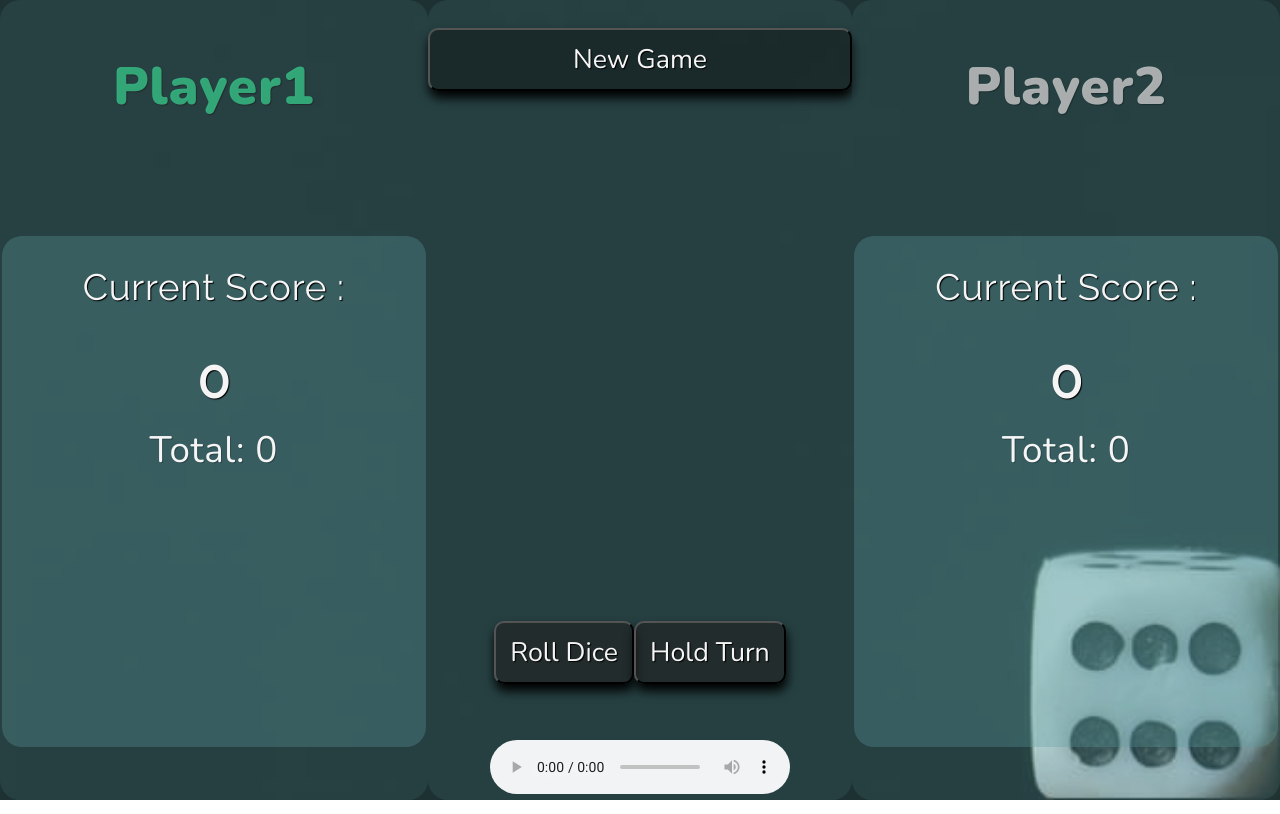
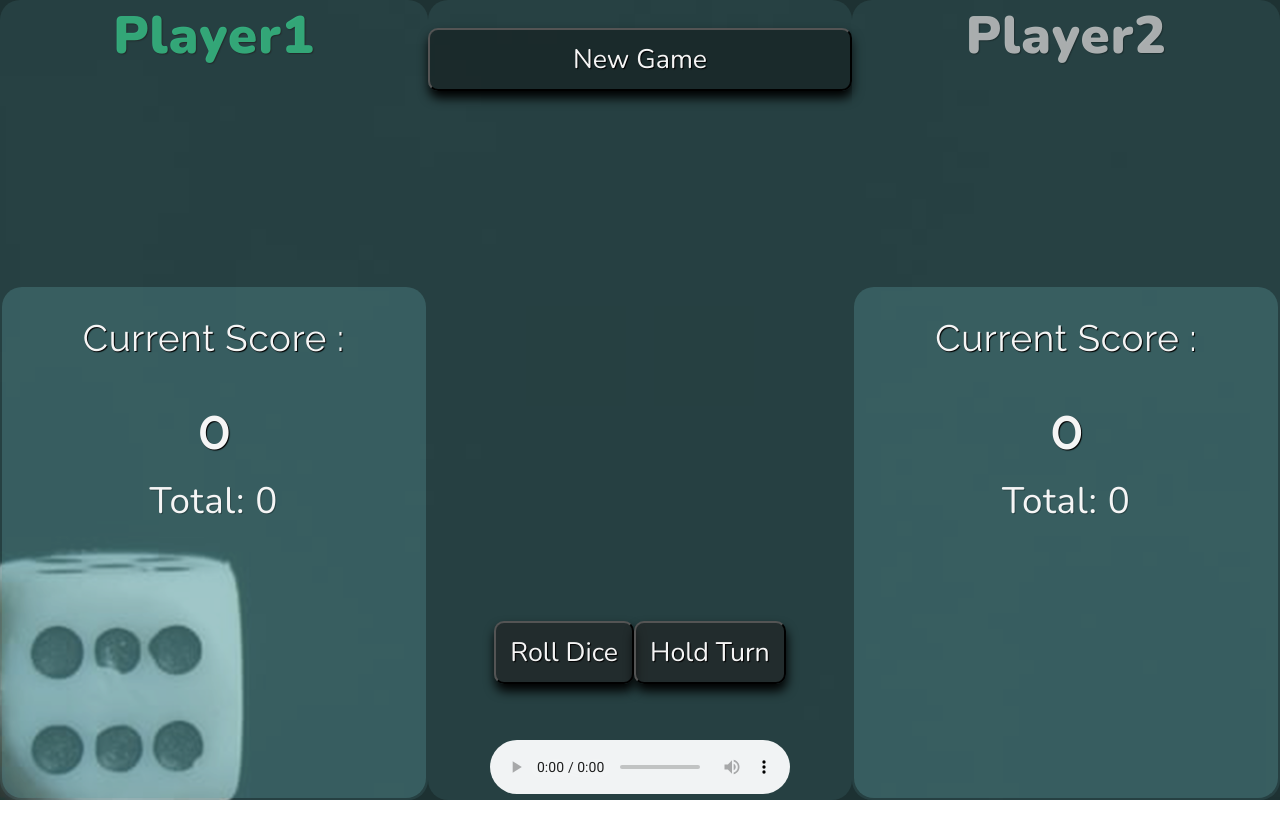
Before and after one commit to dankarger/Dice-game, a React (Create React App) app: page / in a window 1280 px wide. Built offline with nearby package versions, Linux system fonts and the light colour scheme; a web font is replaced by a local one.

Commit message:
add flip background image

```diff
--- a/src/Components/Player/Player.css
+++ b/src/Components/Player/Player.css
@@ -5,7 +5,7 @@
     /*background: rgba(95, 158, 160, 0.31);*/
     /*border-radius: 20px;*/
     display: flex;
-    justify-content: space-around;
+    justify-content: space-between;
     align-items: center;
     flex-direction: column;
     /*font-family: 'Raleway', sans-serif;*/
--- a/src/Pages/DiceGame.css
+++ b/src/Pages/DiceGame.css
@@ -9,29 +9,49 @@
     /*background:url('../../public/assets/images/dice-back.png')no-repeat center center/cover;*/
     background: rgba(95, 158, 160, 0.31);
     /*position: relative;*/
-    z-index: 1;
+    z-index: 100;
 /*/assets/images/dice-back.png*/
 }
 
 .DiceGame-content::after {
-    content: '';
+    /*content: '';*/
+    /*background:url('../../public/assets/images/background8.jpeg')no-repeat center center/cover;*/
+    /*background:url('../../public/assets/images/background9.jpeg')no-repeat center center/cover;*/
+    /*!*background:url('../../public/assets/images/background11.jpeg')no-repeat center center/cover;*!*/
+    /*background: rgba(95, 158, 160, 0.31);*/
 
-    background:url('../../public/assets/images/background8.jpeg')no-repeat center center/cover;
-    background:url('../../public/assets/images/background9.jpeg')no-repeat center center/cover;
-    background:url('../../public/assets/images/background11.jpeg')no-repeat center center/cover;
+    /*position: absolute;*/
+    /*width: 100vw;*/
+    /*height: 100%;*/
+    /*z-index:3;*/
+    /*top:0;*/
+    /*left:0;*/
+}
 
-
-
+.DiceGame-background-img-div{
+    background:url('../../public/assets/images/background11-flip.png')no-repeat center center/cover;
     position: absolute;
-    width: 100%;
-    height: 100%;
-    z-index: -10;
+    width: 100vw;
+    height: 100vh;
+    z-index: 2;
     top:0;
     left:0;
 }
 
 
+.DiceGame-background-img-div::before {
+    content: '';
+    background: rgba(95, 158, 160, 0.31);
+    position: absolute;
+    width: 100vw;
+    height: 100%;
+    z-index: -10;
+    top: 0;
 
+    left:0;
+
+
+}
 .DiceGame-board-div {
     width:100%;
     height:100%;
@@ -41,6 +61,9 @@
     font-family: 'Nunito', sans-serif;
 
 
+}
+.flip {
+    transform: scaleX(-1);
 }
 
 .DiceGame-header {
@@ -55,3 +78,26 @@
     letter-spacing: 4px;
     display: none;
 }
+.DiceGame-winning-message {
+    /*display: none;*/
+    justify-content: center;
+    align-items: center;
+    position: absolute;
+    top:0;
+    width:100vw;
+    height:100%;
+    background: rgba(0, 0, 0, 0.38);
+    transition: 1s e;
+    color:whitesmoke;
+    z-index: 200;
+}
+.DiceGame-winning-message-show {
+ display: flex;
+
+
+}
+.DiceGame-winning-message h1 {
+    font-weight: 900;
+    /*font-size: calc(10rem * 35vw);*/
+    letter-spacing: 5px;
+}
--- a/src/Pages/DiceGame.jsx
+++ b/src/Pages/DiceGame.jsx
@@ -64,12 +64,10 @@ class DiceGame extends React.Component {
     }
 
     doubleSix=()=>{
-        console.log('66');
         const currentPlayer= this.getCurrentPlayer()
         currentPlayer.currentScore=0;
         this.updatePlayersStates()
         this.switchTurn()
-
     }
     checkWin=()=>{
         const{targetScore,player1,player2}=this.state
@@ -84,6 +82,7 @@ class DiceGame extends React.Component {
         this.setState({message:winner +" is the Winner",
             gameOver:true}
             )
+
     }
     updatePlayersStates =()=>{
         this.setState({
@@ -97,7 +96,6 @@ class DiceGame extends React.Component {
             this.setState(
                 {dicesResult:result}
             )
-            console.log(this.state.dicesResult)
             if(result===[6,6] || result[0]+result[1]===6) return this.doubleSix();
             const currentPlayer = this.getCurrentPlayer()
             currentPlayer.currentScore+= result[0]+result[1];;
@@ -153,7 +151,10 @@ class DiceGame extends React.Component {
         const{player1,player2,dicesResult,gameOver,message} = this.state
 
         return(
-            <div className='DiceGame-content '>
+            <div className={this.state.player1.isTurn?'DiceGame-content ' :'DiceGame-content ' }>
+                <div className={this.state.player1.isTurn?"DiceGame-background-img-div ":"DiceGame-background-img-div flip" }>
+                    <div className={this.state.player1.isTurn?" ":" flip" }>
+
                     <h1 className='DiceGame-header'>DICE GAME</h1>
                         {gameOver}{message}
                         <div className="DiceGame-board-div">
@@ -170,6 +171,9 @@ class DiceGame extends React.Component {
                                          curentScore={player2.currentScore}
                                          totalScore ={player2.totalScore}
                                          isTurn ={player2.isTurn} />
+                        </div>
+                        <div className={gameOver?"DiceGame-winning-message": '.DiceGame-winning-message  .DiceGame-winning-message-show'}>  <h1>{message}</h1> </div>
+                    </div>
                 </div>
             </div>
         )
```
Also changed, not shown: public/assets/images/background11-flip.png (added). Lines whose indentation alone changed are shown as unchanged.
